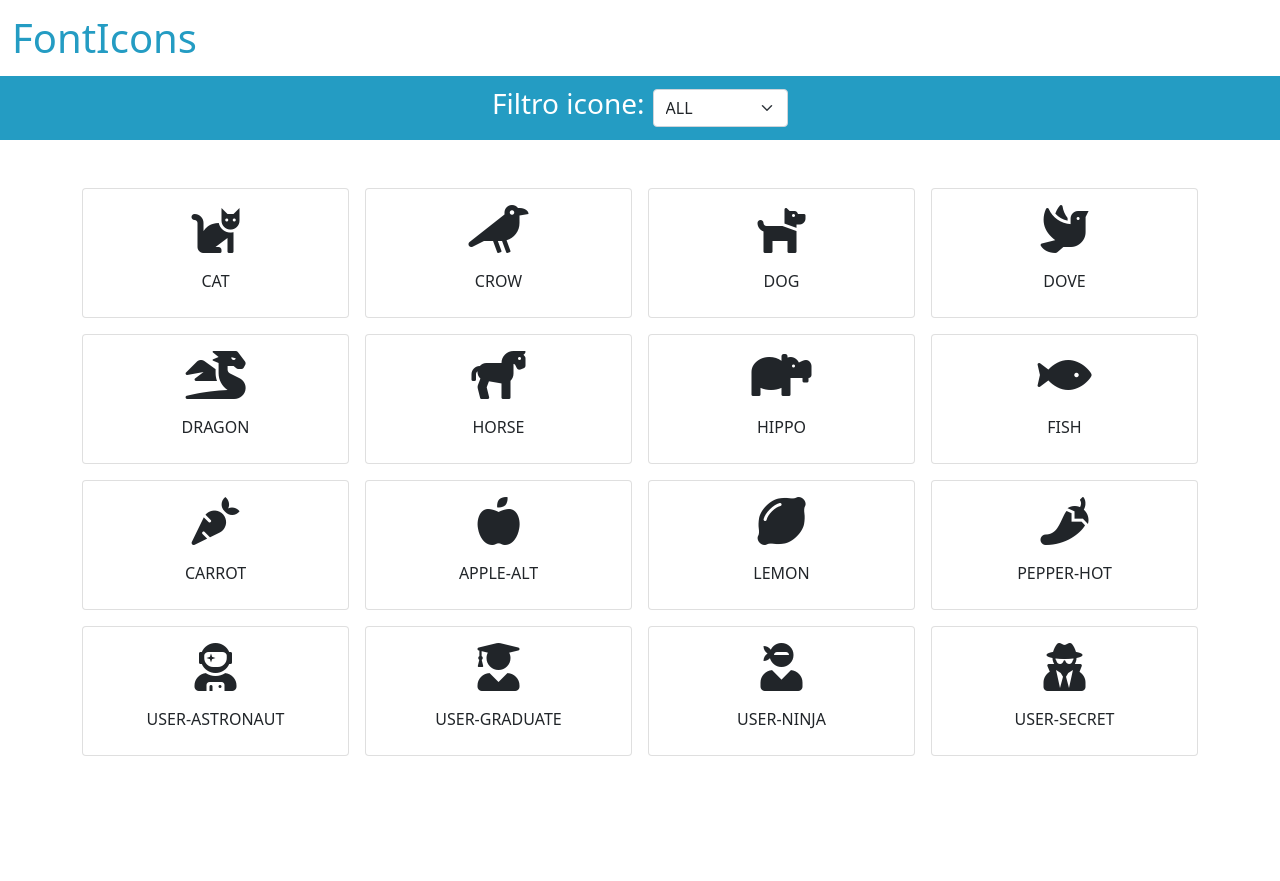
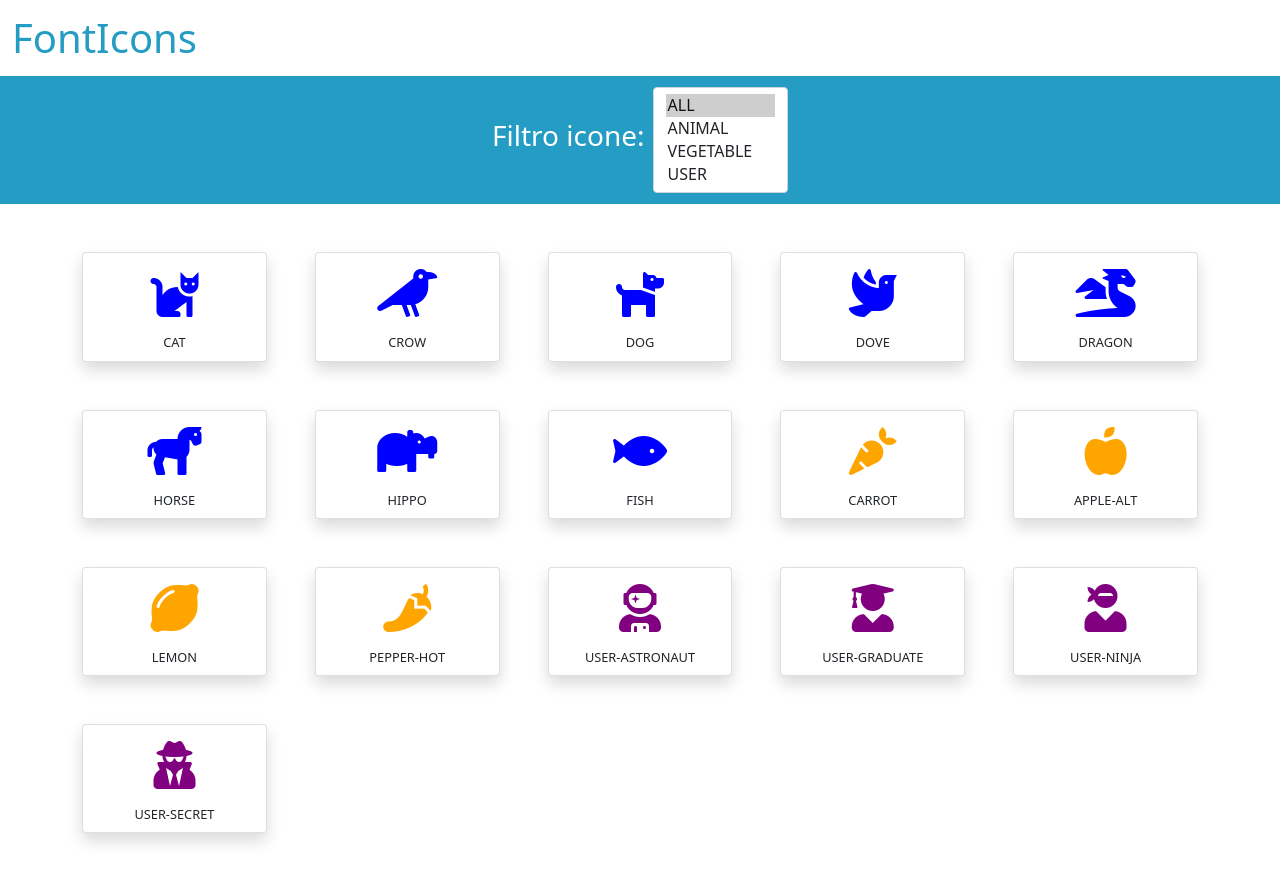
Before and after one commit to Bravehearts19/js-es6-icons, a plain HTML site: page index.html in a window 1280 px wide. Before the commit the page ends 804 px from the top, so only its background shows below. Drawn offline with nearby package versions, Linux system fonts and the light colour scheme.

Commit message:
Non funziona all del select

```diff
--- a/css/style.css
+++ b/css/style.css
@@ -19,3 +19,12 @@ a {
     padding-bottom: 0;
     font-size: 3rem;
 }
+
+.card-container .card .card-body {
+    display: flex;
+    justify-content: center;
+    align-items: center;
+    padding: 1rem;
+    padding-bottom: 0;
+    font-size: .8rem;
+}
--- a/index.html
+++ b/index.html
@@ -29,7 +29,7 @@
             <div class="row justify-content-center">
                 <div class="col-3 d-flex align-items-center justify-content-center">
                     <h3 class="flex-shrink-0 pe-2">Filtro icone:</h3>
-                    <select class="form-select" id="filter_select" style="min-width: 70px;">
+                    <select multiple class="form-select" id="filter_select" style="min-width: 70px;">
                         <option selected value="">ALL</option>
                     </select>
                 </div>
@@ -41,7 +41,7 @@
     <!-- Inizio main -->
     <main>
         <div class="container my-5">
-            <div class="row row-cols-4 card-container g-3">
+            <div class="row row-cols-5 justify-content-between card-container g-5">
 
             </div>
         </div>
--- a/js/main.js
+++ b/js/main.js
@@ -106,6 +106,16 @@ const colorsMap = {
 const cardContainer = document.querySelector(".card-container");
 const filterSelect = document.getElementById("filter_select");
 
+const groupsList = groupByType(iconsList);
+const categoryNamesList = getCategoriesNameList(groupsList);
+console.log(groupsList);
+console.log(categoryNamesList);
+console.log(iconsList)
+
+fillFilterSelectOptions(categoryNamesList);
+
+printSingleCategory(iconsList);
+
 function groupByType(iconsList) {
     const groupsList = {};
 
@@ -117,12 +127,10 @@ function groupByType(iconsList) {
         }
         iconsList[i].color = colorsMap[type];
 
-        groupsList[type].push(iconsList[i]);
+        groupsList[type].push({...iconsList[i]});
     }
     return groupsList;
 }
-
-printSingleCategory(iconsList);
 
 function printSingleCategory(listToPrint) {
     for (let i = 0; i < listToPrint.length; i++) {
@@ -139,14 +147,14 @@ function printSingleCategory(listToPrint) {
         column.classList.add("col");
 
         const card = document.createElement("div");
-        card.classList.add("card", "h-100");
+        card.classList.add("card", "h-100", "shadow");
 
         const cardImage = document.createElement("div");
         cardImage.classList.add("card-img-top");
 
         const iconImage = document.createElement("i");
-        iconImage.classList.add(`${family}`, `${prefix + name}`);
-        iconImage.style.color = `${color}`;
+        iconImage.classList.add(family, prefix + name);
+        iconImage.style.color = color;
 
         const cardBody = document.createElement("div");
         cardBody.classList.add("card-body");
@@ -195,13 +203,6 @@ function fillFilterSelectOptions(categoryNamesList) {
     }
 }
 
-const groupsList = groupByType(iconsList);
-const categoryNamesList = getCategoriesNameList(groupsList);
-console.log(groupsList);
-console.log(categoryNamesList);
-
-fillFilterSelectOptions(categoryNamesList);
-
 filterSelect.addEventListener("change", function (e) {
     const value = this.value;
     const toPrint = [];
```
